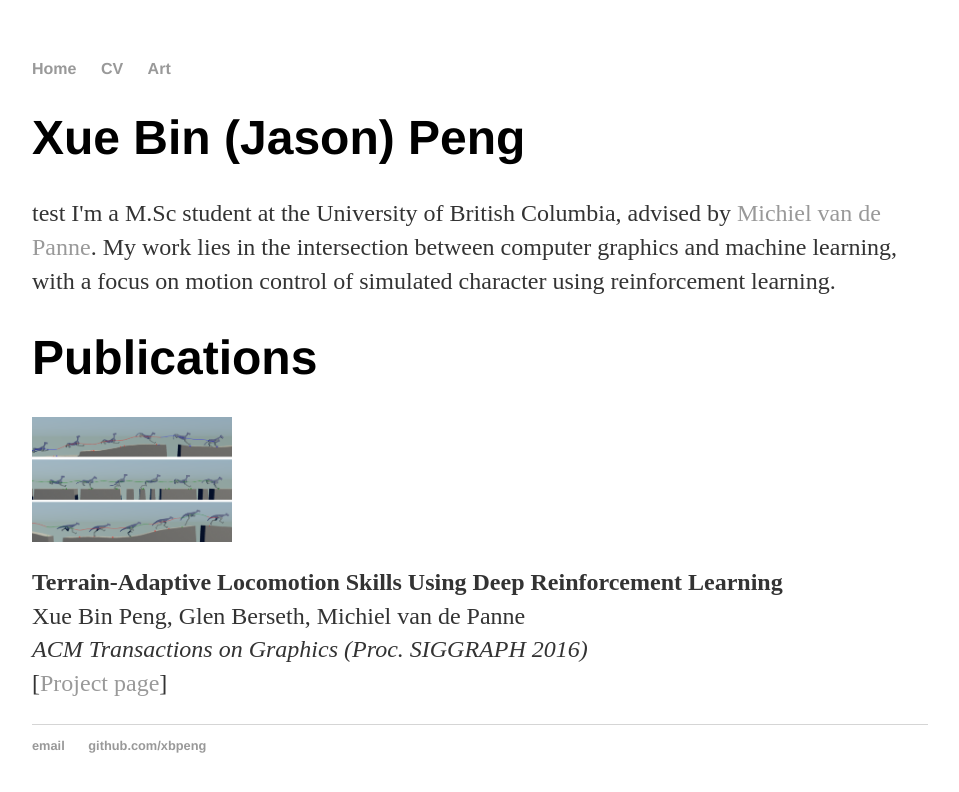
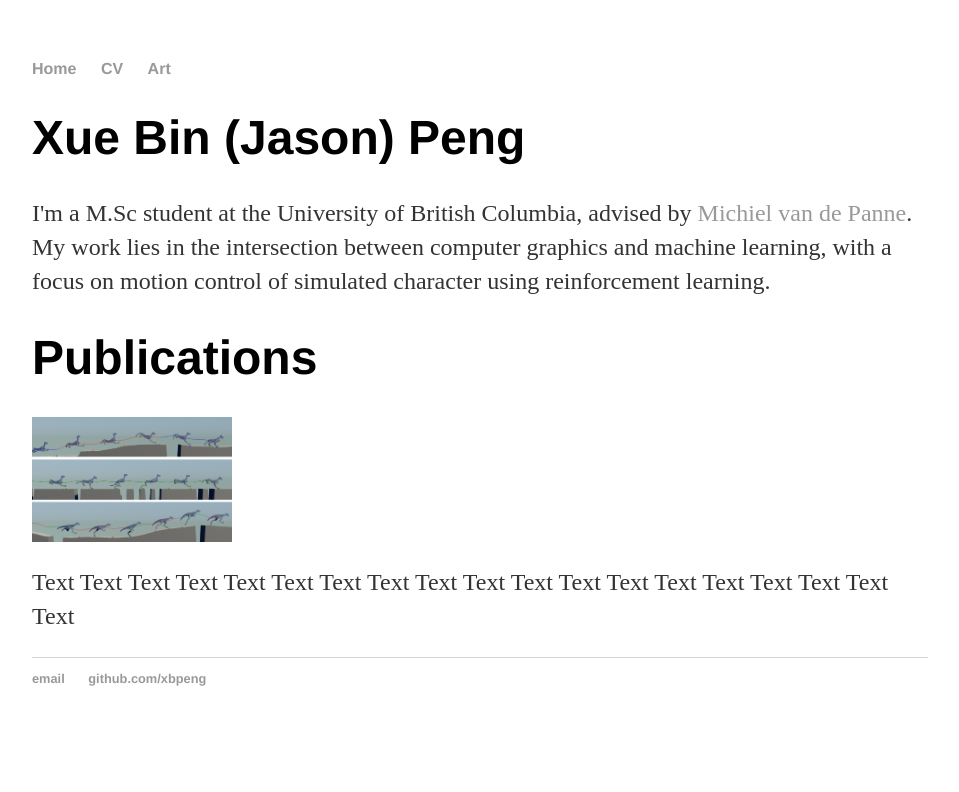
Before and after one commit to xbpeng/xbpeng.github.io, a Jekyll site: the page built from index.html, in a window 1280 px wide. Shown: the top 792 px of the page, without its empty margins (160-1119 px from the left). Built offline with Jekyll 4.4.1, drawn with Linux system fonts in a browser that asks for light colours.

Commit message:
Update index.html
tweaks

```diff
--- a/index.html
+++ b/index.html
@@ -5,16 +5,11 @@ title: Xue Bin (Jason) Peng
 <div class="blurb">
 	<div>
 		<h1>Xue Bin (Jason) Peng</h1>
-		<p>test I'm a M.Sc student at the University of British Columbia, advised by <a href="https://www.cs.ubc.ca/~van/">Michiel van de Panne</a>. My work lies in the intersection between computer graphics and machine learning, with a focus on motion control of simulated character using reinforcement learning.</a></p>
+		<p> I'm a M.Sc student at the University of British Columbia, advised by <a href="https://www.cs.ubc.ca/~van/">Michiel van de Panne</a>. My work lies in the intersection between computer graphics and machine learning, with a focus on motion control of simulated character using reinforcement learning.</a></p>
 
 		<h1>Publications</h1>
 
-		<p style="float: middle;"><a href="https://www.cs.ubc.ca/~van/papers/2016-TOG-deepRL/index.html"><img style="vertical-align:top" src="images/papers/2016-TOG-deepRL.png"  width="200" height="inherit" alt="" /></a></p>
-		<p>
-			<b> Terrain-Adaptive Locomotion Skills Using Deep Reinforcement Learning </b> <br>
-			Xue Bin Peng, Glen Berseth, Michiel van de Panne <br>
-			<em> ACM Transactions on Graphics (Proc. SIGGRAPH 2016)</em> <br>
-			[<a href="https://www.cs.ubc.ca/~van/papers/2016-TOG-deepRL/index.html">Project page</a>]
-		</p>
+		<p style="float: middle;"><img style="vertical-align:top" src="images/papers/2016-TOG-deepRL.png"  width="200" height="inherit" alt="" /></p>
+		 <p>Text Text Text Text Text Text Text Text Text Text Text Text Text Text Text Text Text Text Text</p>
 	</div>
 </div><!-- /.blurb -->
```
